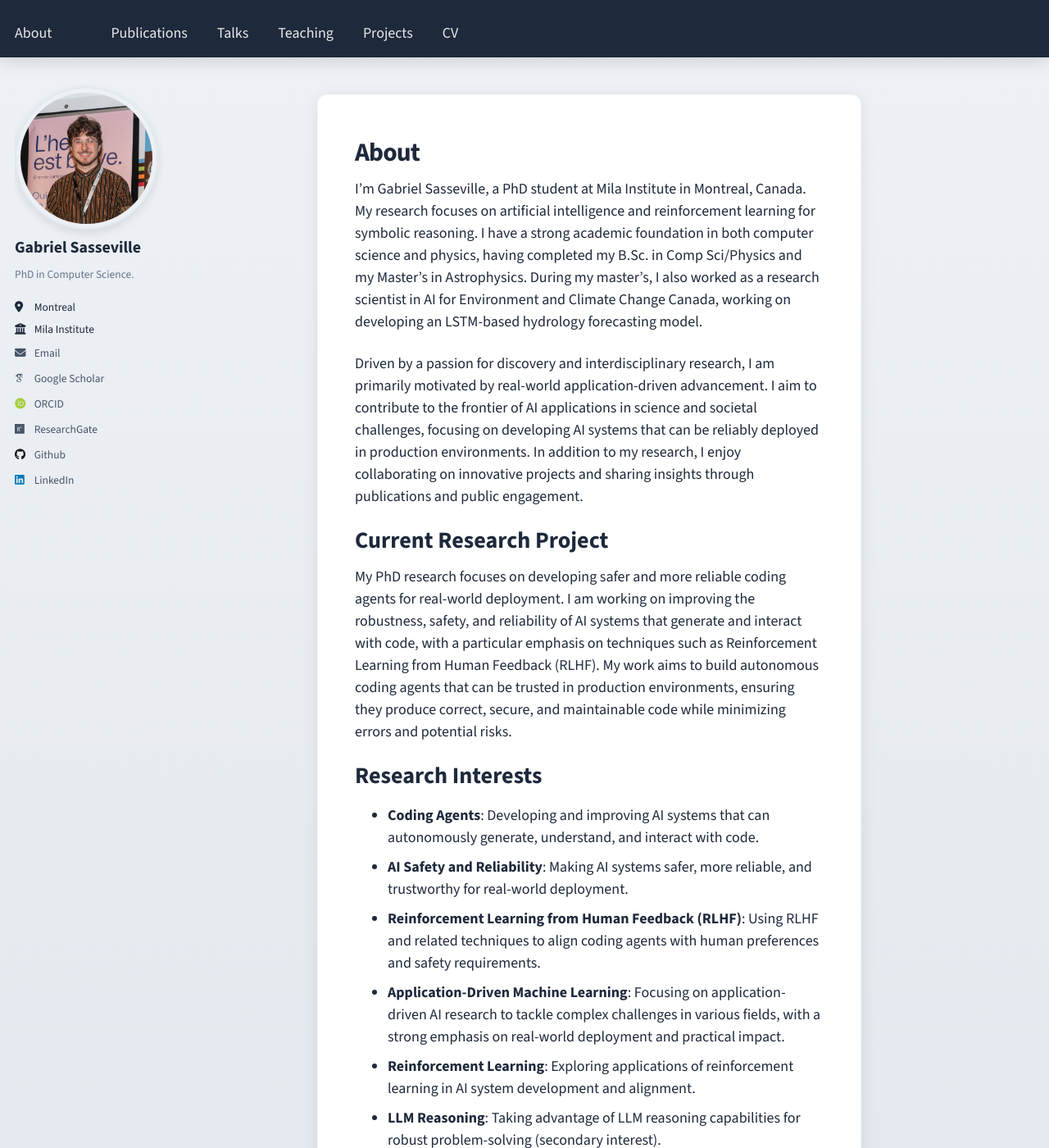
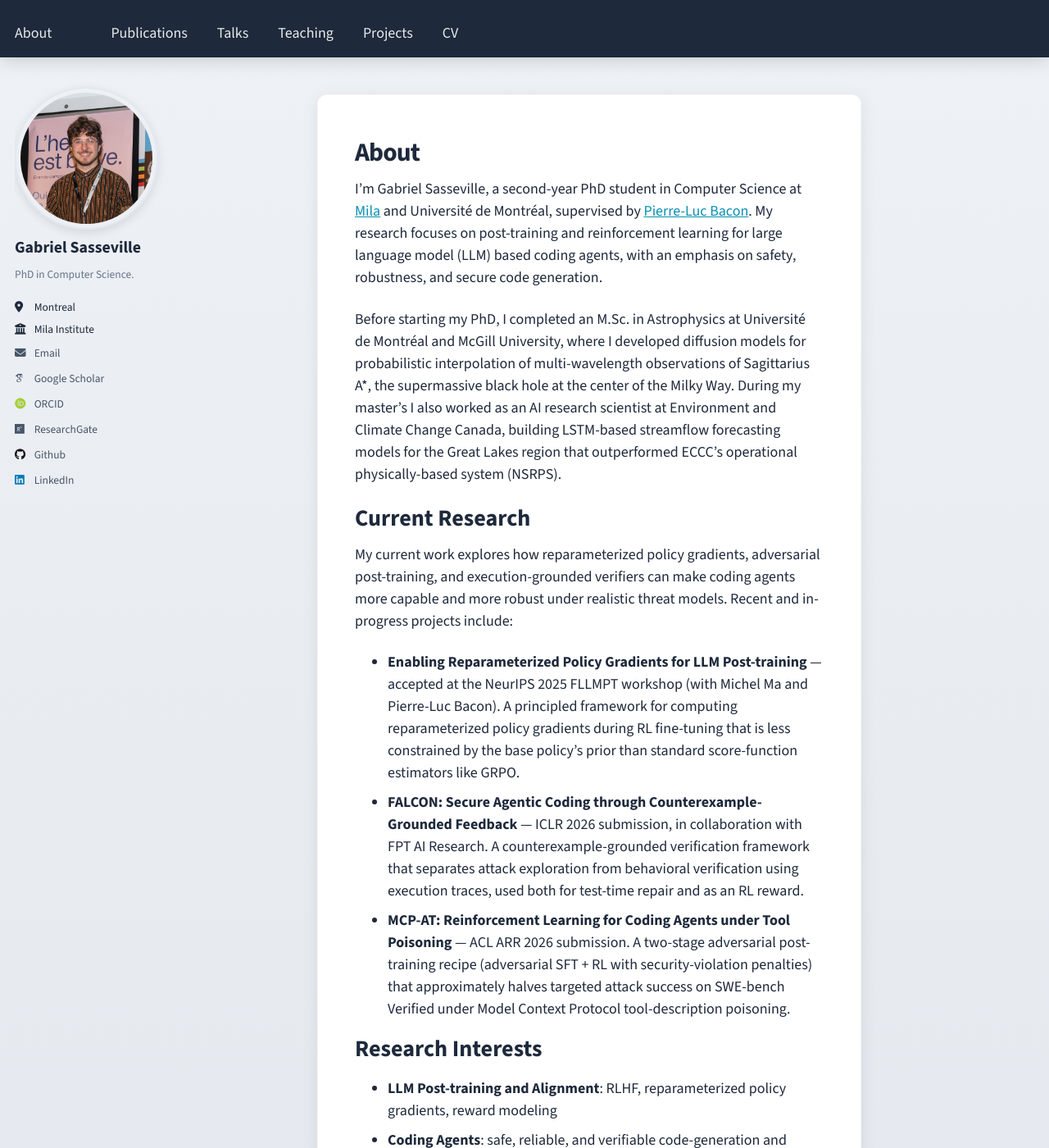
Before and after one commit to GabrielSasseville01/GabrielSasseville01.github.io, a Jekyll site: the page built from _pages/about.md, in a window 1280 px wide and 1400 px high. Shown: the whole window at 82% size. Built offline with Jekyll 4.4.1, drawn with Linux system fonts in a browser that asks for light colours; some web fonts are replaced; some of the changed text lies outside the part shown.

Commit message:
Update About and add PhD-era publications
- Rewrite About page around current PhD focus (post-training/RL for LLM coding agents, Pierre-Luc Bacon), with specific recent/in-progress work and refreshed research interests
- Add three new publication entries: Enabling Reparameterized Policy Gradients for LLM Post-training (NeurIPS 2025 FLLMPT, accepted); FALCON (ICLR 2026, under review); MCP-AT (ACL ARR 2026, under review)

```diff
--- a/_pages/about.md
+++ b/_pages/about.md
@@ -7,20 +7,22 @@ redirect_from:
   - /about.html
 ---
 
-I’m Gabriel Sasseville, a PhD student at Mila Institute in Montreal, Canada. My research focuses on artificial intelligence and reinforcement learning for symbolic reasoning. I have a strong academic foundation in both computer science and physics, having completed my B.Sc. in Comp Sci/Physics and my Master's in Astrophysics. During my master's, I also worked as a research scientist in AI for Environment and Climate Change Canada, working on developing an LSTM-based hydrology forecasting model.
+I'm Gabriel Sasseville, a second-year PhD student in Computer Science at [Mila](https://mila.quebec/en) and Université de Montréal, supervised by [Pierre-Luc Bacon](https://pierrelucbacon.com/). My research focuses on post-training and reinforcement learning for large language model (LLM) based coding agents, with an emphasis on safety, robustness, and secure code generation.
 
-Driven by a passion for discovery and interdisciplinary research, I am primarily motivated by real-world application-driven advancement. I aim to contribute to the frontier of AI applications in science and societal challenges, focusing on developing AI systems that can be reliably deployed in production environments. In addition to my research, I enjoy collaborating on innovative projects and sharing insights through publications and public engagement.
+Before starting my PhD, I completed an M.Sc. in Astrophysics at Université de Montréal and McGill University, where I developed diffusion models for probabilistic interpolation of multi-wavelength observations of Sagittarius A*, the supermassive black hole at the center of the Milky Way. During my master's I also worked as an AI research scientist at Environment and Climate Change Canada, building LSTM-based streamflow forecasting models for the Great Lakes region that outperformed ECCC's operational physically-based system (NSRPS).
 
-Current Research Project
+Current Research
 ======
-My PhD research focuses on developing safer and more reliable coding agents for real-world deployment. I am working on improving the robustness, safety, and reliability of AI systems that generate and interact with code, with a particular emphasis on techniques such as Reinforcement Learning from Human Feedback (RLHF). My work aims to build autonomous coding agents that can be trusted in production environments, ensuring they produce correct, secure, and maintainable code while minimizing errors and potential risks.
+My current work explores how reparameterized policy gradients, adversarial post-training, and execution-grounded verifiers can make coding agents more capable and more robust under realistic threat models. Recent and in-progress projects include:
+
+- **Enabling Reparameterized Policy Gradients for LLM Post-training** — accepted at the NeurIPS 2025 FLLMPT workshop (with Michel Ma and Pierre-Luc Bacon). A principled framework for computing reparameterized policy gradients during RL fine-tuning that is less constrained by the base policy's prior than standard score-function estimators like GRPO.
+- **FALCON: Secure Agentic Coding through Counterexample-Grounded Feedback** — ICLR 2026 submission, in collaboration with FPT AI Research. A counterexample-grounded verification framework that separates attack exploration from behavioral verification using execution traces, used both for test-time repair and as an RL reward.
+- **MCP-AT: Reinforcement Learning for Coding Agents under Tool Poisoning** — ACL ARR 2026 submission. A two-stage adversarial post-training recipe (adversarial SFT + RL with security-violation penalties) that approximately halves targeted attack success on SWE-bench Verified under Model Context Protocol tool-description poisoning.
 
 Research Interests
 ======
-- **Coding Agents**: Developing and improving AI systems that can autonomously generate, understand, and interact with code.
-- **AI Safety and Reliability**: Making AI systems safer, more reliable, and trustworthy for real-world deployment.
-- **Reinforcement Learning from Human Feedback (RLHF)**: Using RLHF and related techniques to align coding agents with human preferences and safety requirements.
-- **Application-Driven Machine Learning**: Focusing on application-driven AI research to tackle complex challenges in various fields, with a strong emphasis on real-world deployment and practical impact.
-- **Reinforcement Learning**: Exploring applications of reinforcement learning in AI system development and alignment.
-- **LLM Reasoning**: Taking advantage of LLM reasoning capabilities for robust problem-solving (secondary interest).
-- **Physics-Based Machine Learning**: Integrating physical principles and constraints into machine learning models (secondary interest).
+- **LLM Post-training and Alignment**: RLHF, reparameterized policy gradients, reward modeling
+- **Coding Agents**: safe, reliable, and verifiable code-generation and software-engineering agents
+- **Agentic Robustness**: adversarial training against prompt-injection and tool-poisoning attacks (MCP)
+- **Secure Code Generation**: counterexample-grounded and execution-based security feedback
+- **Scientific Machine Learning** (prior work): generative models for astrophysical and environmental time series
```
Also changed, not shown: _publications/bpo_fllmpt.md (added, +15 -0 lines), _publications/falcon_iclr.md (added, +15 -0 lines), _publications/mcpat_acl.md (added, +15 -0 lines).
